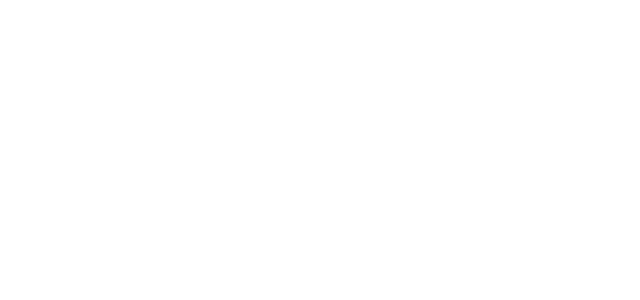
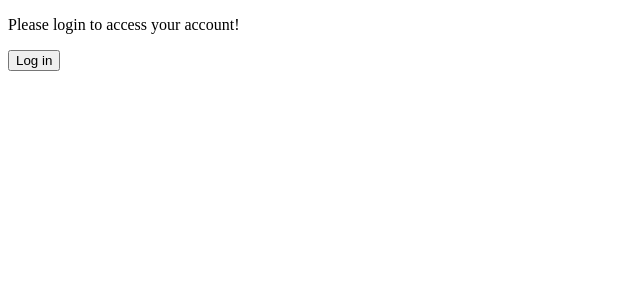
Before and after one commit to Nigel-Wrightington/BookBuddy, a React app: page /account in a window 1280 px wide. Before the commit this address had no page. Shown: the top 300 px of the page, without its empty margins (0-640 px from the left). Built offline with nearby package versions, Linux system fonts and the light colour scheme; the HTML template or start-up script is replaced by a standard one.

Commit message:
added account page and isLoggedIn functionality

```diff
--- a/src/App.jsx
+++ b/src/App.jsx
@@ -1,43 +1,16 @@
-// import Login from "./Pages/Login";
-// import { Routes, Route } from "react-router-dom";
-// import RegisterPage from "./Pages/RegisterPage";
-// import Books from "./Pages/Books";
-
-// import RegisterPage from "./Pages/RegisterPage";
-
-// export default function App() {
-//   return (
-//     <Routes>
-//       <Route path="/login" element={<Login />} />
-//       <Route path="/" element={<Books />} />
-//       <Route path="/register" element={<RegisterPage />} />
-//     </Routes>
-//   );
-// }
-
-// export default function App() {
-// //   return <RegisterPage />;
-// // }
-
 import { Routes, Route } from "react-router";
 import Login from "./Pages/Login";
 import RegisterPage from "./Pages/RegisterPage";
 import Home from "./Pages/Books";
-// import ProtectedRoute from "./components/ProtectedRoute";
+import AccountPage from "./Pages/Account";
 
 export default function App() {
   return (
     <Routes>
-      <Route
-        path="/"
-        element={
-          // <ProtectedRoute>
-          <Home />
-          // {/* </ProtectedRoute> */}
-        }
-      />
+      <Route path="/" element={<Home />} />
       <Route path="/login" element={<Login />} />
       <Route path="/register" element={<RegisterPage />} />
+      <Route path="/account" element={<AccountPage />} />
     </Routes>
   );
 }
--- /dev/null
+++ b/src/Pages/Account.jsx
@@ -0,0 +1,22 @@
+import { useAuth } from "../context/AuthContext";
+import { useNavigate } from "react-router";
+
+export default function AccountPage() {
+  const { isLoggedIn } = useAuth();
+  const navigate = useNavigate();
+
+  return (
+    <div>
+      {isLoggedIn() ? (
+        <p>ACCOUNT PAGE WORKS!</p>
+      ) : (
+        <>
+          <p>Please login to access your account!</p>
+          <button type="button" onClick={() => navigate("/login")}>
+            Log in
+          </button>
+        </>
+      )}
+    </div>
+  );
+}
--- a/src/context/AuthContext.jsx
+++ b/src/context/AuthContext.jsx
@@ -46,6 +46,11 @@
     }
   }
 
+  // CHECK IF USER IS LOGGED IN LOGIC
+  function isLoggedIn() {
+    return !!token && verified;
+  }
+
   // LOGOUT
   function logout() {
     setToken(null);
@@ -69,6 +74,7 @@
         error,
         registerUser,
         loginUser,
+        isLoggedIn,
         authenticateUser,
         logout,
       }}
```
